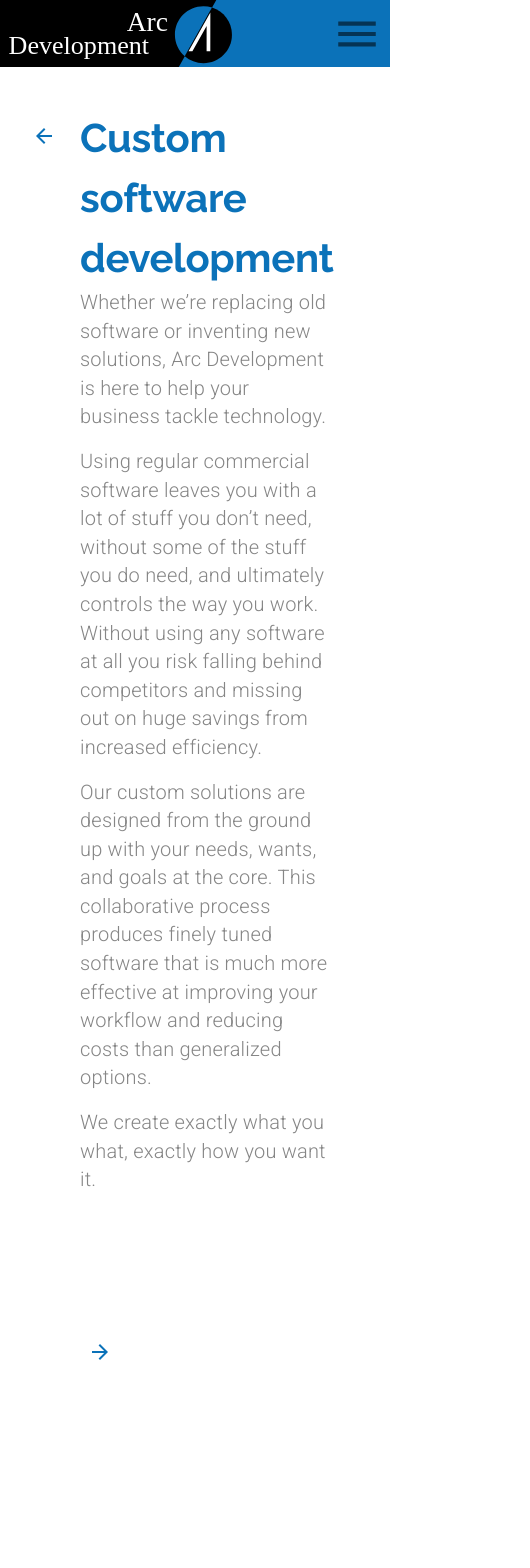
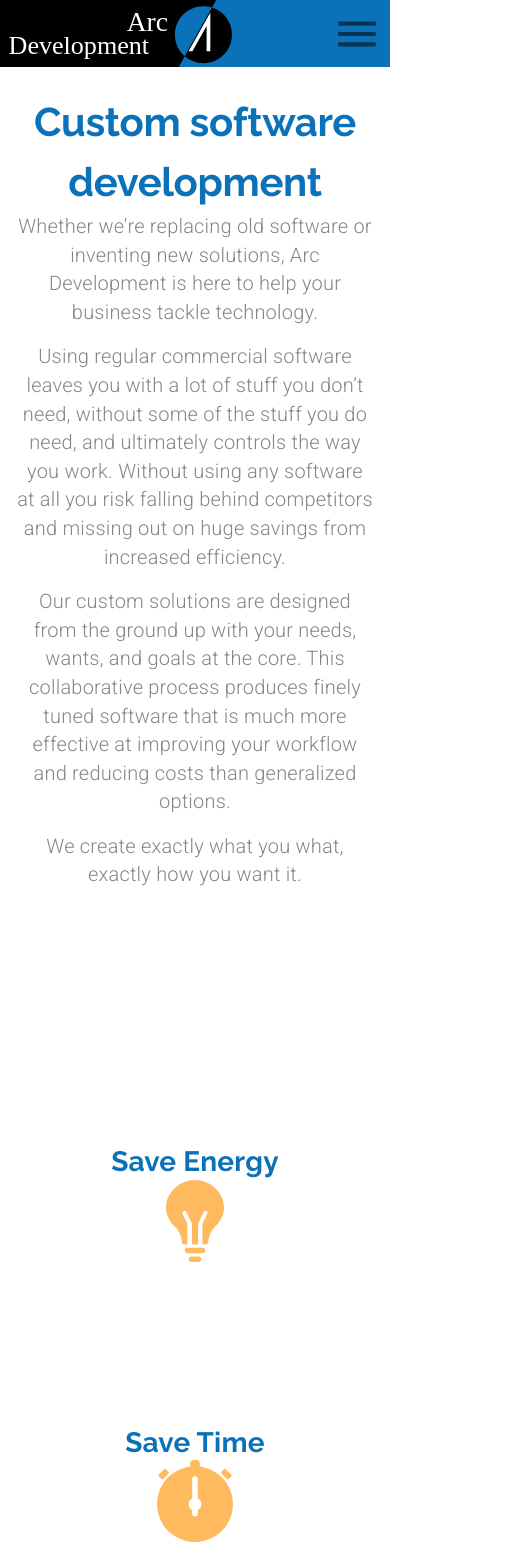
Before and after one commit to SimAndrew/Arc-Development, a React (Vite) app: page /customsoftware in a window 390 px wide. Shown: the top 1568 px of the page, 530 px wide, since content can reach past the window. Built offline with nearby package versions, Linux system fonts and the light colour scheme.

Commit message:
feat: in (CustomSoftware.jsx) add responsive design

```diff
--- a/src/pages/CustomSoftware.jsx
+++ b/src/pages/CustomSoftware.jsx
@@ -2,6 +2,7 @@ import React from 'react';
 import Lottie from 'react-lottie';
 import { Link } from 'react-router-dom';
 import { styled, useTheme } from '@mui/material/styles';
+import Box from '@mui/material/Box';
 import Grid from '@mui/material/Grid';
 import IconButton from '@mui/material/IconButton';
 import ArrowForwardIcon from '@mui/icons-material/ArrowForward';
@@ -16,6 +17,9 @@ import documentsAnimation from '../animations/documentsAnimation/data.js';
 import scaleAnimation from '../animations/scaleAnimation/data.json';
 import automationAnimation from '../animations/automationAnimation/data.json';
 import uxAnimation from '../animations/uxAnimation/data';
+import CallToAction from '../components/ui/CallToAction.jsx';
+import background from '../assets/background.jpg';
+import mobileBackground from '../assets/mobileBackground.jpg';
 
 const StyledButton = styled(IconButton)(({ theme }) => ({
 	...theme.typography.learnButton,
@@ -28,9 +32,21 @@ const StyledGridItemContainer = styled(Grid)(({ theme }) => ({
 	maxWidth: '40em',
 }));
 
+const StyledGridRowContainer = styled(Grid)(({ theme }) => ({
+	paddingLeft: '5em',
+	paddingRight: '5em',
+	[theme.breakpoints.down('md')]: {
+		paddingLeft: '1em',
+		paddingRight: '1em',
+	},
+}));
+
 function CustomSoftware() {
 	const theme = useTheme();
-	const matchesSM = useMediaQuery(theme.breakpoints.down('md'));
+	const matchesLG = useMediaQuery(theme.breakpoints.down('lg'));
+	const matchesMD = useMediaQuery(theme.breakpoints.down('md'));
+	const matchesSM = useMediaQuery(theme.breakpoints.down('sm'));
+	const matchesXS = useMediaQuery(theme.breakpoints.down('xs'));
 
 	const documentsOptions = {
 		loop: true,
@@ -68,18 +84,37 @@ function CustomSoftware() {
 		},
 	};
 
+	const StyledBackground = styled('div')(() => ({
+		backgroundImage: `url(${background})`,
+		backgroundPosition: 'center',
+		backgroundSize: 'cover',
+		backgroundAttachment: 'fixed',
+		backgroundRepeat: 'no-repeat',
+		height: '100%',
+		width: '100%',
+		[theme.breakpoints.down('md')]: {
+			backgroundImage: `url(${mobileBackground})`,
+			backgroundAttachment: 'inherit',
+		},
+	}));
+
 	return (
-		<Grid
+		<Grid container direction="column">
+			<StyledGridRowContainer
+				item
 				container
-			direction="column"
-			style={{
-				paddingLeft: '5em',
-				paddingRight: '5em',
-				paddingTop: '2em',
-				paddingBottom: '10em',
+				direction="row"
+				justifyContent={matchesLG ? 'center' : undefined}
+				style={{ marginTop: matchesSM ? '1em' : '2em' }}
+			>
+				<Box
+					sx={{
+						display: {
+							xs: 'none',
+							lg: 'block',
+						},
 					}}
 				>
-			<Grid item container direction="row">
 					<Grid
 						item
 						style={{
@@ -92,44 +127,75 @@ function CustomSoftware() {
 							<ArrowBackIcon />
 						</StyledButton>
 					</Grid>
+				</Box>
 
-				<Grid item container direction="column" style={{ maxWidth: '40em' }}>
+				<Grid item container direction="column" style={{ maxWidth: '40em' }} md>
 					<Grid item>
-						<Typography variant="h2">Custom software development</Typography>
+						<Typography
+							variant="h2"
+							textAlign={matchesLG ? 'center' : undefined}
+						>
+							Custom software development
+						</Typography>
 					</Grid>
 					<Grid item>
-						<Typography variant="body2" paragraph>
+						<Typography
+							textAlign={matchesLG ? 'center' : undefined}
+							variant="body2"
+							paragraph
+						>
 							Whether we’re replacing old software or inventing new solutions,
 							Arc Development is here to help your business tackle technology.
 						</Typography>
-						<Typography variant="body2" paragraph>
+						<Typography
+							textAlign={matchesLG ? 'center' : undefined}
+							variant="body2"
+							paragraph
+						>
 							Using regular commercial software leaves you with a lot of stuff
 							you don’t need, without some of the stuff you do need, and
 							ultimately controls the way you work. Without using any software
 							at all you risk falling behind competitors and missing out on huge
 							savings from increased efficiency.
 						</Typography>
-						<Typography variant="body2" paragraph>
+						<Typography
+							textAlign={matchesLG ? 'center' : undefined}
+							variant="body2"
+							paragraph
+						>
 							Our custom solutions are designed from the ground up with your
 							needs, wants, and goals at the core. This collaborative process
 							produces finely tuned software that is much more effective at
 							improving your workflow and reducing costs than generalized
 							options.
 						</Typography>
-						<Typography variant="body2" paragraph>
+						<Typography
+							textAlign={matchesLG ? 'center' : undefined}
+							variant="body2"
+							paragraph
+						>
 							We create exactly what you what, exactly how you want it.
 						</Typography>
 					</Grid>
 				</Grid>
 
+				<Box
+					sx={{
+						display: {
+							xs: 'none',
+							lg: 'block',
+						},
+					}}
+				>
 					<Grid item style={{ marginTop: '0.5em' }}>
 						<StyledButton component={Link} to="/mobileapps">
 							<ArrowForwardIcon />
 						</StyledButton>
 					</Grid>
-			</Grid>
+				</Box>
+			</StyledGridRowContainer>
 
-			<Grid
+			<StyledGridRowContainer
 				item
 				container
 				direction="row"
@@ -158,7 +224,11 @@ function CustomSoftware() {
 					direction="column"
 					md
 					alignItems="center"
-					style={{ maxWidth: '40em' }}
+					style={{
+						maxWidth: '40em',
+						marginTop: matchesMD ? '10em' : 0,
+						marginBottom: matchesMD ? '10em' : 0,
+					}}
 				>
 					<Grid item>
 						<Typography variant="h4">Save Time</Typography>
@@ -174,7 +244,9 @@ function CustomSoftware() {
 					direction="column"
 					md
 					alignItems="center"
-					style={{ maxWidth: '40em' }}
+					style={{
+						maxWidth: '40em',
+					}}
 				>
 					<Grid item>
 						<Typography variant="h4">Save Money</Typography>
@@ -183,24 +255,54 @@ function CustomSoftware() {
 						<img src={cash} alt="cash" />
 					</Grid>
 				</Grid>
-			</Grid>
+			</StyledGridRowContainer>
 
-			<Grid item container direction="row" justifyContent="space-between">
-				<StyledGridItemContainer item container md>
+			<StyledGridRowContainer
+				item
+				container
+				alignItems={matchesLG ? 'center' : undefined}
+				direction={matchesLG ? 'column' : 'row'}
+				justifyContent="space-between"
+			>
+				<StyledGridItemContainer
+					item
+					container
+					direction={matchesLG ? 'column' : 'row'}
+					alignItems="center"
+					style={{ marginBottom: matchesLG ? '15em' : 0 }}
+					md
+				>
 					<Grid item container direction="column" md>
 						<Grid item>
-							<Typography variant="h4">Digital Documents & Data</Typography>
+							<Typography
+								variant="h4"
+								textAlign={matchesLG ? 'center' : undefined}
+							>
+								Digital Documents & Data
+							</Typography>
 						</Grid>
 						<Grid item>
-							<Typography variant="body2" paragraph>
+							<Typography
+								variant="body2"
+								paragraph
+								textAlign={matchesLG ? 'center' : undefined}
+							>
 								Reduce Errors. Reduce Waste. Reduce Costs.
 							</Typography>
-							<Typography variant="body2" paragraph>
+							<Typography
+								variant="body2"
+								paragraph
+								textAlign={matchesLG ? 'center' : undefined}
+							>
 								Billions are spent annually on the purchasing, printing, and
 								distribution of paper. On top of the massive environmental
 								impact this has, it causes harm to your bottom line as well.
 							</Typography>
-							<Typography variant="body2" paragraph>
+							<Typography
+								variant="body2"
+								paragraph
+								textAlign={matchesLG ? 'center' : undefined}
+							>
 								By utilizing digital forms and documents you can remove these
 								obsolete expenses, accelerate your communication, and help the
 								Earth.
@@ -217,19 +319,32 @@ function CustomSoftware() {
 					</Grid>
 				</StyledGridItemContainer>
 
-				<StyledGridItemContainer item container md>
+				<StyledGridItemContainer
+					item
+					container
+					direction={matchesLG ? 'column' : 'row'}
+					alignItems="center"
+					md
+				>
 					<Grid item md style={{ maxHeight: 260, maxWidth: 280 }}>
 						<Lottie options={scaleOptions} />
 					</Grid>
 
 					<Grid item container direction="column" md>
 						<Grid item>
-							<Typography variant="h4" textAlign="right">
+							<Typography
+								variant="h4"
+								textAlign={matchesLG ? 'center' : 'right'}
+							>
 								Scale
 							</Typography>
 						</Grid>
 						<Grid item>
-							<Typography variant="body2" textAlign="right" paragraph>
+							<Typography
+								variant="body2"
+								textAlign={matchesLG ? 'center' : 'right'}
+								paragraph
+							>
 								Whether you’re a large brand, just getting started, or taking
 								off right now, our application architecture ensures pain-free
 								growth and reliability.
@@ -237,9 +352,9 @@ function CustomSoftware() {
 						</Grid>
 					</Grid>
 				</StyledGridItemContainer>
-			</Grid>
+			</StyledGridRowContainer>
 
-			<Grid
+			<StyledGridRowContainer
 				item
 				container
 				direction="row"
@@ -256,8 +371,8 @@ function CustomSoftware() {
 						<img
 							src={roots}
 							alt="tree with roots extending out"
-							height="450em"
-							width="450em"
+							height={matchesSM ? '300em' : '450em'}
+							width={matchesSM ? '300em' : '450em'}
 						/>
 					</Grid>
 
@@ -275,23 +390,54 @@ function CustomSoftware() {
 						</Typography>
 					</Grid>
 				</Grid>
-			</Grid>
+			</StyledGridRowContainer>
 
-			<Grid item container direction="row" justifyContent="space-between">
-				<StyledGridItemContainer item container md>
+			<StyledGridRowContainer
+				item
+				container
+				alignItems="center"
+				direction={matchesLG ? 'column' : 'row'}
+				justifyContent="space-around"
+				style={{ marginBottom: '20em' }}
+			>
+				<StyledGridItemContainer
+					item
+					container
+					style={{ marginBottom: matchesLG ? '15em' : 0 }}
+					direction={matchesLG ? 'column' : 'row'}
+					alignItems="center"
+					md
+				>
 					<Grid item container direction="column" md>
 						<Grid item>
-							<Typography variant="h4">Automation</Typography>
+							<Typography
+								variant="h4"
+								textAlign={matchesLG ? 'center' : undefined}
+							>
+								Automation
+							</Typography>
 						</Grid>
 						<Grid item>
-							<Typography variant="body2" paragraph>
+							<Typography
+								variant="body2"
+								paragraph
+								textAlign={matchesLG ? 'center' : undefined}
+							>
 								Why waste time when you don’t have to?
 							</Typography>
-							<Typography variant="body2" paragraph>
+							<Typography
+								variant="body2"
+								paragraph
+								textAlign={matchesLG ? 'center' : undefined}
+							>
 								We can help you identify processes with time or event based
 								actions which can now easily be automated.
 							</Typography>
-							<Typography variant="body2" paragraph>
+							<Typography
+								variant="body2"
+								paragraph
+								textAlign={matchesLG ? 'center' : undefined}
+							>
 								Increasing efficiency increases profits, leaving you more time
 								to focus on your business, not busywork.
 							</Typography>
@@ -303,26 +449,47 @@ function CustomSoftware() {
 					</Grid>
 				</StyledGridItemContainer>
 
-				<StyledGridItemContainer item container md>
+				<StyledGridItemContainer
+					item
+					container
+					md
+					direction={matchesLG ? 'column' : 'row'}
+					alignItems="center"
+				>
 					<Grid item md style={{ maxHeight: 310, maxWidth: 155 }}>
 						<Lottie options={uxOptions} />
 					</Grid>
 
 					<Grid item container direction="column" md>
 						<Grid item>
-							<Typography variant="h4" textAlign="right">
+							<Typography
+								variant="h4"
+								textAlign={matchesLG ? 'center' : 'right'}
+							>
 								User Experience Design
 							</Typography>
 						</Grid>
 						<Grid item>
-							<Typography variant="body2" textAlign="right" paragraph>
+							<Typography
+								variant="body2"
+								textAlign={matchesLG ? 'center' : 'right'}
+								paragraph
+							>
 								A good design that isn’t usable isn’t a good design.
 							</Typography>
-							<Typography variant="body2" textAlign="right" paragraph>
+							<Typography
+								variant="body2"
+								textAlign={matchesLG ? 'center' : 'right'}
+								paragraph
+							>
 								So why are so many pieces of software complicated, confusing,
 								and frustrating?
 							</Typography>
-							<Typography variant="body2" textAlign="right" paragraph>
+							<Typography
+								variant="body2"
+								textAlign={matchesLG ? 'center' : 'right'}
+								paragraph
+							>
 								By prioritizing users and the real ways they interact with
 								technology we’re able to develop unique, personable experiences
 								that solve problems rather than create new ones.
@@ -330,6 +497,12 @@ function CustomSoftware() {
 						</Grid>
 					</Grid>
 				</StyledGridItemContainer>
+			</StyledGridRowContainer>
+
+			<Grid item>
+				<StyledBackground>
+					<CallToAction />
+				</StyledBackground>
 			</Grid>
 		</Grid>
 	);
--- a/src/pages/Services.jsx
+++ b/src/pages/Services.jsx
@@ -13,7 +13,6 @@ import websiteIcon from '../assets/websiteIcon.svg';
 export default function Services(props) {
 	const theme = useTheme();
 	const matchesSM = useMediaQuery(theme.breakpoints.down('md'));
-	// const matchesXS = useMediaQuery(theme.breakpoints.down('sm'));
 
 	const StyledButtonSoftware = styled(Button)(({ theme }) => ({
 		...theme.typography.learnButton,
```
Lines whose indentation alone changed are shown as unchanged.
